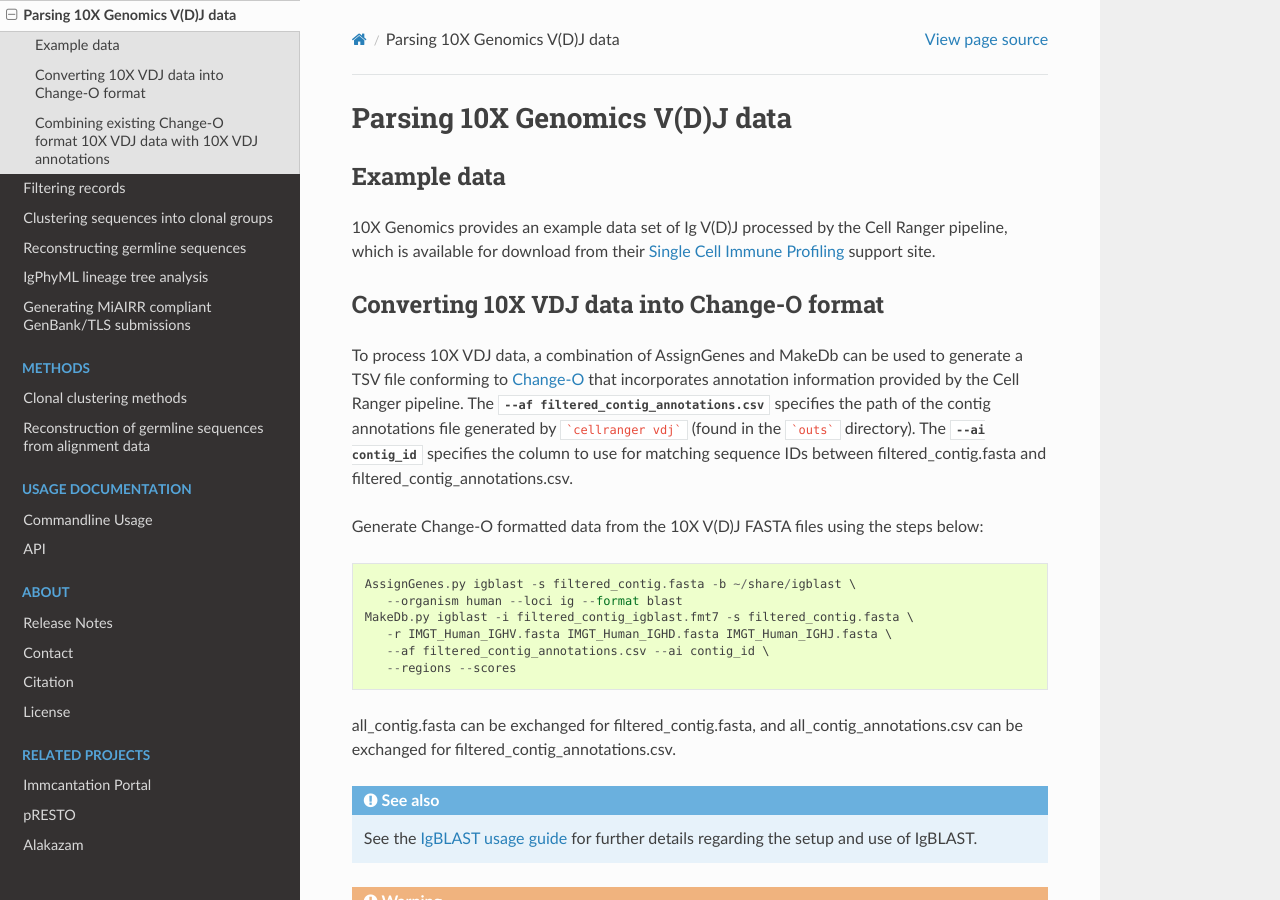
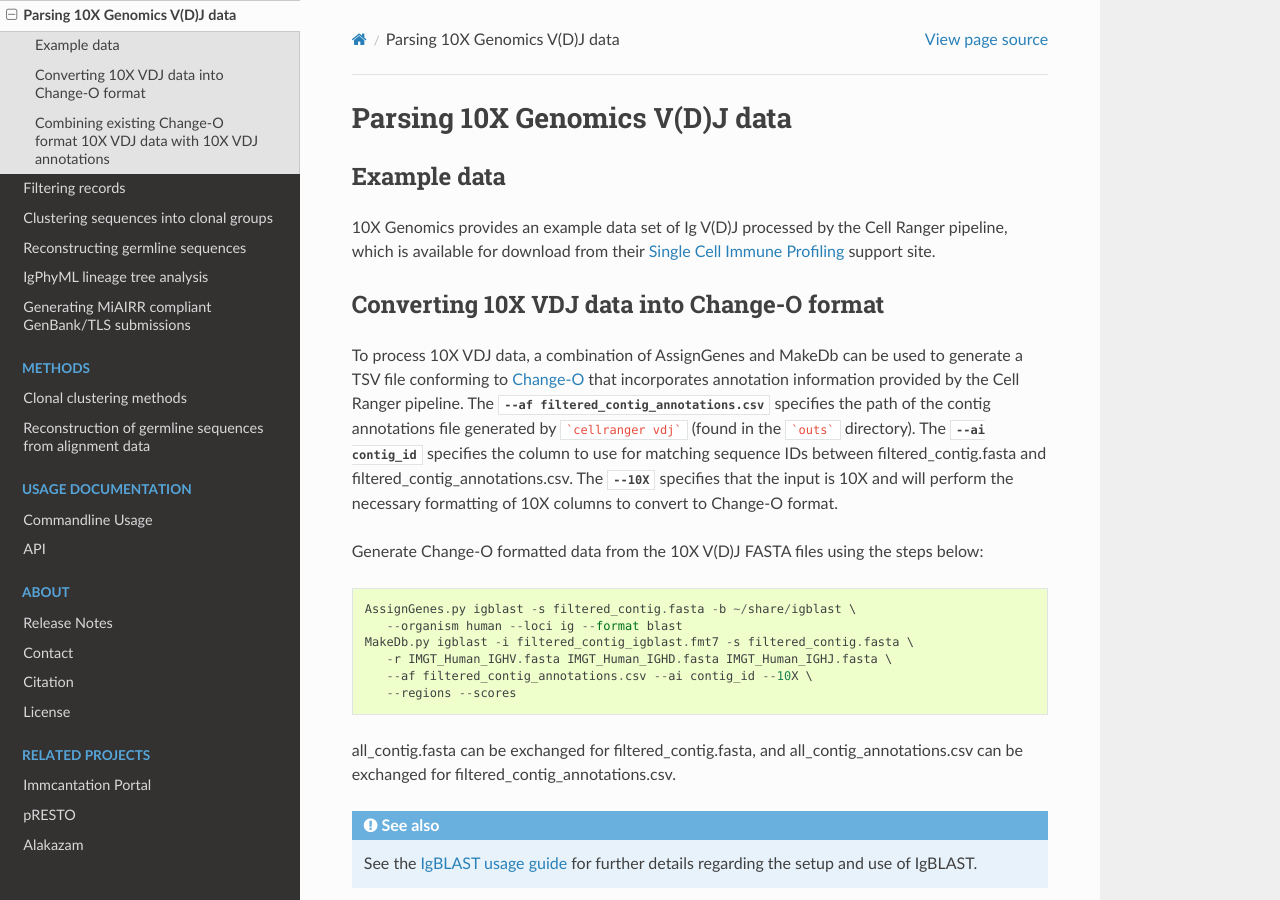
Before and after one commit to immcantation/changeo, a Sphinx documentation site: the page built from docs/examples/10X.rst, in a window 1280 px wide and 900 px high. Built offline with Sphinx 7.4.7 and the Read the Docs theme 2.0.0, drawn with Linux system fonts in a browser that asks for light colours; formulas are drawn with MathJax 3.

Commit message:
10X documentation changes for --10X option

````diff
--- a/docs/examples/10X.rst
+++ b/docs/examples/10X.rst
@@ -20,6 +20,7 @@ generate a TSV file conforming to :ref:`Change-O <Standard>` that incorporates
 annotation information provided by the Cell Ranger pipeline. The :option:`--af filtered_contig_annotations.csv <MakeDb>`
 specifies the path of the contig annotations file generated by ```cellranger vdj``` (found in the ```outs``` directory).
 The :option:`--ai contig_id <MakeDb>` specifies the column to use for matching sequence IDs between filtered_contig.fasta and filtered_contig_annotations.csv.
+The :option:`--10X <MakeDb>` specifies that the input is 10X and will perform the necessary formatting of 10X columns to convert to Change-O format.
 
 Generate Change-O formatted data from the 10X V(D)J FASTA files using the
 steps below::
@@ -28,7 +29,7 @@ steps below::
 	   --organism human --loci ig --format blast
 	MakeDb.py igblast -i filtered_contig_igblast.fmt7 -s filtered_contig.fasta \
 	   -r IMGT_Human_IGHV.fasta IMGT_Human_IGHD.fasta IMGT_Human_IGHJ.fasta \
-	   --af filtered_contig_annotations.csv --ai contig_id \
+	   --af filtered_contig_annotations.csv --ai contig_id --10X \
 	   --regions --scores
 
 all_contig.fasta can be exchanged for filtered_contig.fasta, and all_contig_annotations.csv can be exchanged
````
